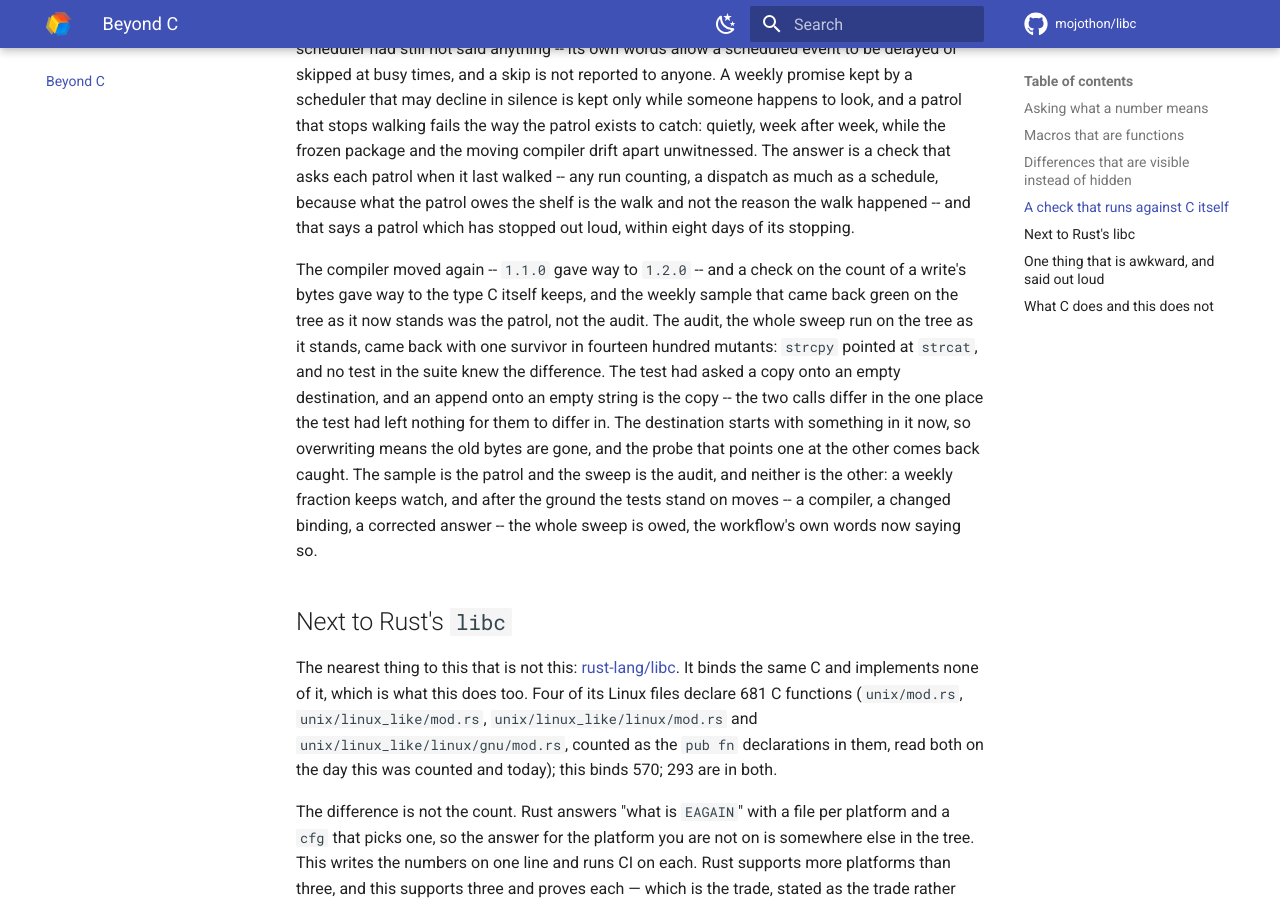
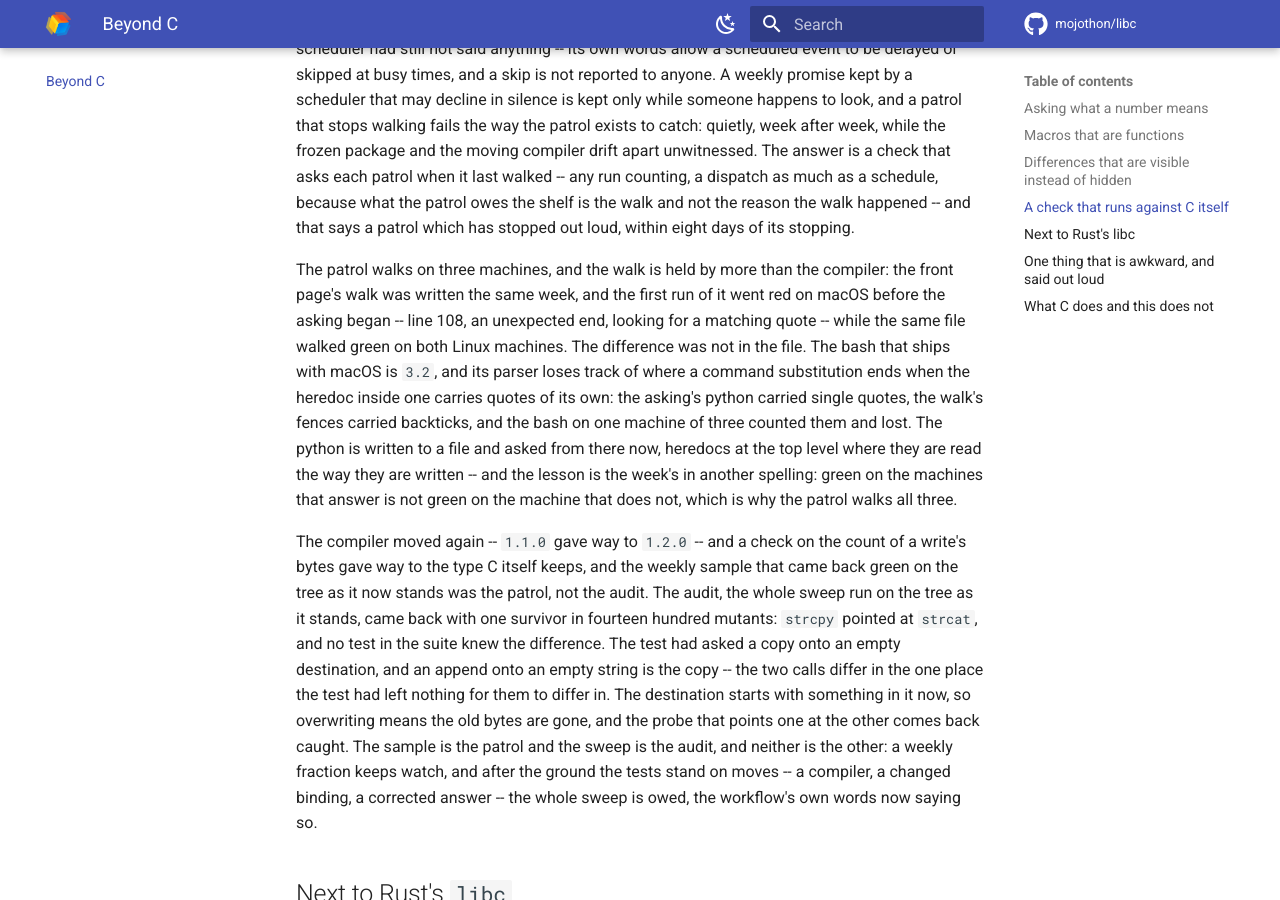
Before and after one commit to mojothon/libc, an MkDocs documentation site: the page built from docs/beyond-c.md, in a window 1280 px wide and 900 px high, scrolled down 20561 px. Built offline with MkDocs 1.6.1 and Material for MkDocs 9.7.7, drawn with Linux system fonts in a browser that asks for light colours; comment, search, counter and statistics services are not loaded.

Commit message:
docs: the bash that ships with the machine holds the walk too
The front page's walk went red on macOS before the asking began --
an unexpected end, a matching quote never found -- while the same
file walked green on both Linux machines, and the difference was not
in the file: the bash that ships with macOS is 3.2, and a heredoc
inside a command substitution that carries quotes of its own loses
the parser. The narrative keeps the week's lesson in its other
spelling: green on the machines that answer is not green on the
machine that does not, which is why the patrol walks all three.

```diff
--- a/docs/beyond-c.md
+++ b/docs/beyond-c.md
@@ -1029,6 +1029,21 @@ because what the patrol owes the shelf is the walk and not the reason
 the walk happened -- and that says a patrol which has stopped out
 loud, within eight days of its stopping.
 
+The patrol walks on three machines, and the walk is held by more than
+the compiler: the front page's walk was written the same week, and the
+first run of it went red on macOS before the asking began -- line
+108, an unexpected end, looking for a matching quote -- while the
+same file walked green on both Linux machines. The difference was not
+in the file. The bash that ships with macOS is `3.2`, and its parser
+loses track of where a command substitution ends when the heredoc
+inside one carries quotes of its own: the asking's python carried
+single quotes, the walk's fences carried backticks, and the bash on
+one machine of three counted them and lost. The python is written to
+a file and asked from there now, heredocs at the top level where they
+are read the way they are written -- and the lesson is the week's in
+another spelling: green on the machines that answer is not green on
+the machine that does not, which is why the patrol walks all three.
+
 The compiler moved again -- `1.1.0` gave way to `1.2.0` -- and a check
 on the count of a write's bytes gave way to the type C itself keeps,
 and the weekly sample that came back green on the tree as it now
```
